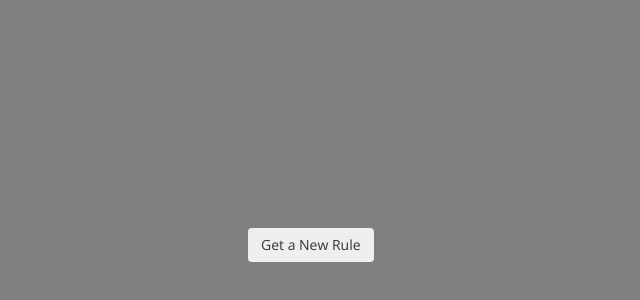
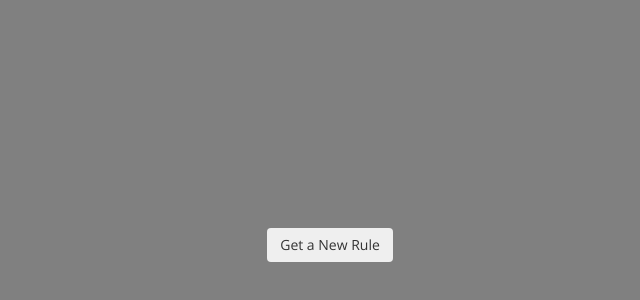
Before and after one commit to ptpp-picolo/ptpp-picolo.github.io, a plain HTML site: page game.html in a window 1280 px wide. Shown: the part 418-718 px from the top of the page, without its empty margins (328-968 px from the left). Drawn offline with nearby package versions, Linux system fonts and the light colour scheme.

```diff
--- a/game.html
+++ b/game.html
@@ -42,7 +42,7 @@
   </div>
   <div class="content row" style="text-align: center;">
   <div class="col">
-    <button type="button" class="btn btn-secondary" onclick="getRule()" style="position: absolute; bottom: 15%; margin-left: -5%;"
+    <button type="button" class="btn btn-secondary" onclick="getRule()" style="position: absolute; bottom: 15%; margin-left: -3.5%;"
     id="get_rule">Get a New Rule
   </button>
   </div>
```
Also changed, not shown: index.html (+1 -0 lines).
